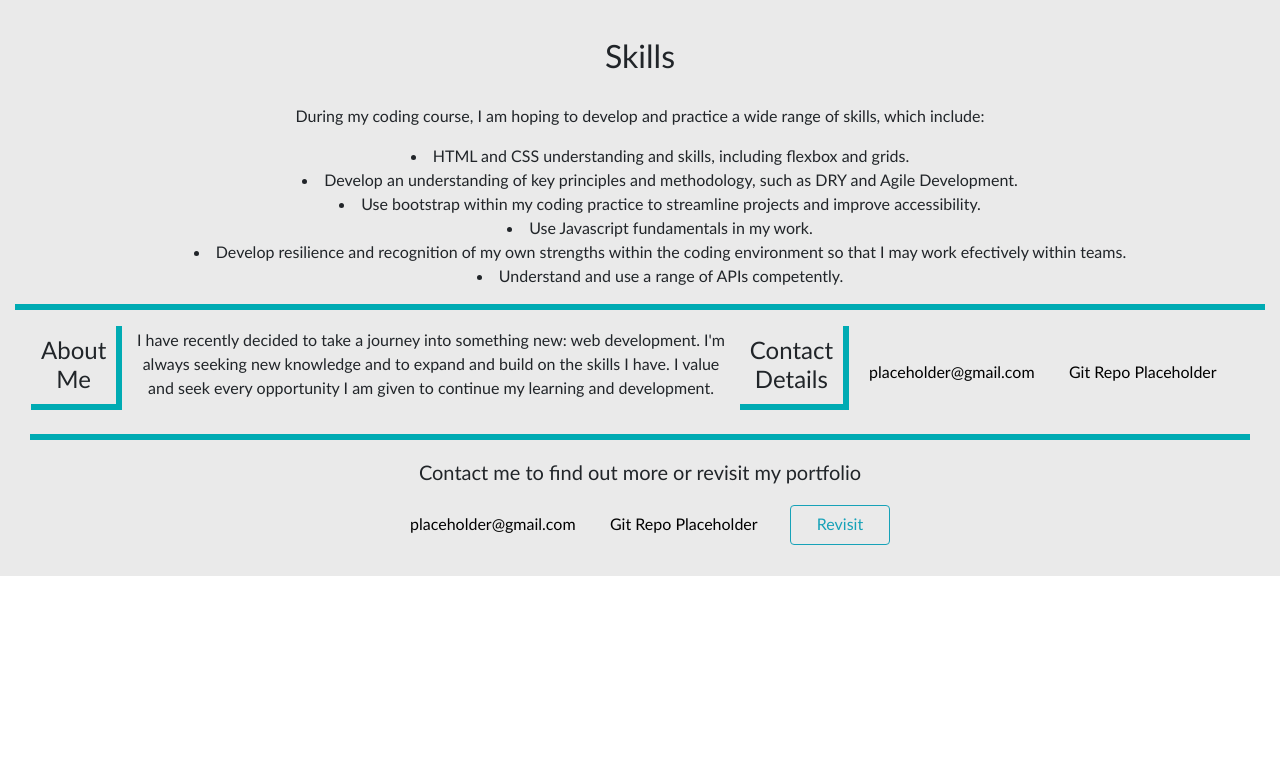
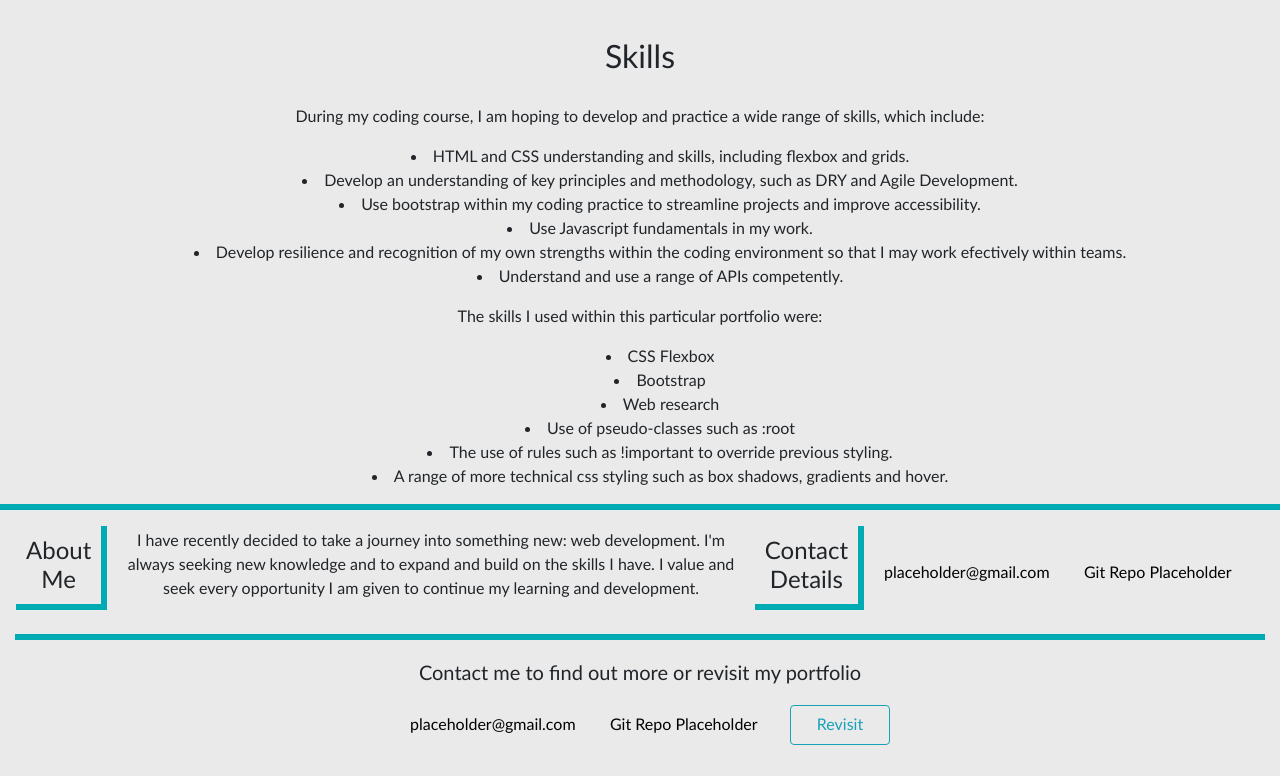
Before and after one commit to JCourtney22/Bootstrap-Portfolio, a plain HTML site: page index.html in a window 1280 px wide. Shown: the part 1929-2705 px from the top of the page. Before the commit the page ends 2505 px from the top, so only its background shows below. Drawn offline with nearby package versions, Linux system fonts and the light colour scheme.

Commit message:
Skill section updated with more specific skills used within this current portfolio.

```diff
--- a/css/style.css
+++ b/css/style.css
@@ -115,7 +115,7 @@ h5 {
 .abouthead {
   display: flex;
   padding: 10px;
-  align-items: baseline;
+  align-items: center;
   text-align: center;
 }
 
--- a/index.html
+++ b/index.html
@@ -1,12 +1,14 @@
 <!Doctype html>
 <html lang="en">
+
 <head>
   <!-- Required meta tags -->
   <meta charset="utf-8">
   <meta name="viewport" content="width=device-width, initial-scale=1, shrink-to-fit=no">
 
   <!-- Bootstrap CSS -->
-    <link rel="stylesheet" href="https://cdn.jsdelivr.net/npm/bootstrap@4.3.1/dist/css/bootstrap.min.css" integrity="sha384-ggOyR0iXCbMQv3Xipma34MD+dH/1fQ784/j6cY/iJTQUOhcWr7x9JvoRxT2MZw1T" crossorigin="anonymous">
+  <link rel="stylesheet" href="https://cdn.jsdelivr.net/npm/bootstrap@4.3.1/dist/css/bootstrap.min.css"
+    integrity="sha384-ggOyR0iXCbMQv3Xipma34MD+dH/1fQ784/j6cY/iJTQUOhcWr7x9JvoRxT2MZw1T" crossorigin="anonymous">
   <!-- CSS -->
   <link rel="stylesheet" href="./css/style.css">
 
@@ -37,7 +39,8 @@
 
 
   <div class="jumbotron" id="home">
-  <img src="./images/photo.jpg" class="img rounded-circle mb-3 img-fluid" style="width: 150px; height: 130px;" alt="Avatar" />
+    <img src="./images/photo.jpg" class="img rounded-circle mb-3 img-fluid" style="width: 150px; height: 130px;"
+      alt="Avatar" />
     <h1 class="display-4">Jade Courtney</h1>
     <p class="lead"></p>
   </div>
@@ -50,10 +53,13 @@
       <!-- Card 1 -->
       <div class="cardContainer col-lg-12 col-md-12 col-sm-12">
         <div class="card">
-          <a href="https://jcourtney22.github.io/Module-1-Challenge/"><img src="./images/refactory2.png" class="img1 card-img-top" alt="..."></a>
+          <a href="https://jcourtney22.github.io/Module-1-Challenge/"><img src="./images/refactory2.png"
+              class="img1 card-img-top" alt="..."></a>
           <div class="card-body">
             <h5 class="card-title">Refactoring Challenge</h5>
-            <p class="card-text text-center">My first project was a refactoring challenge where I learnt to idenitfy how to structure code neatly and appropriately.<p>
+            <p class="card-text text-center">My first project was a refactoring challenge where I learnt to idenitfy how
+              to structure code neatly and appropriately.
+            <p>
           </div>
         </div>
       </div>
@@ -63,8 +69,9 @@
     <div class="row">
       <div class="cardContainer col-lg-6 col-md-4 col-sm-12">
         <div class="card">
-          <a href="https://jcourtney22.github.io/Portfolio-Challenge-2/"><img src="./images/Flexbox and Grid Portfolio.png"
-              class="card-img card-img-top img-fluid mx-auto" alt="placeholder image"></a>
+          <a href="https://jcourtney22.github.io/Portfolio-Challenge-2/"><img
+              src="./images/Flexbox and Grid Portfolio.png" class="card-img card-img-top img-fluid mx-auto"
+              alt="placeholder image"></a>
           <div class="card-body">
             <h5 class="card-title">Flexbox and Grid Portfolio</h5>
             <p class="card-text">My first Portfolio was created using flexbox and CSS grids.</p>
@@ -106,6 +113,7 @@
         </div>
       </div>
     </div>
+  </div>
 
 
   <!-- Skill Section -->
@@ -126,6 +134,15 @@
             efectively within teams.</li>
           <li>Understand and use a range of APIs competently.</li>
         </ul>
+        <p>The skills I used within this particular portfolio were:</p>
+        <ul>
+          <li>CSS Flexbox</li>
+          <li>Bootstrap</li>
+          <li>Web research</li>
+          <li>Use of pseudo-classes such as :root</li>
+          <li>The use of rules such as !important to override previous styling.</li>
+          <li>A range of more technical css styling such as box shadows, gradients and hover.</li>
+        </ul>
       </div>
     </div>
   </div>
@@ -133,18 +150,19 @@
 
   <!-- Contact and About Me Section -->
 
-<nav class="about navbar navbar-expand-lg navbar-light bg-light" id="contact">
+  <div class="about navbar navbar-expand-lg navbar-light " id="contact">
     <h4 class="abouthead">About Me</h4>
-  <p class="abouthead">I have recently decided to take a journey into something new: web development. I'm always seeking new
-    knowledge and to expand and build on the skills I have. I value and seek every opportunity I am given to continue my learning and development.</p>
+    <p class="abouthead">I have recently decided to take a journey into something new: web development. I'm always
+      seeking new
+      knowledge and to expand and build on the skills I have. I value and seek every opportunity I am given to
+      continue my learning and development.
+    </p>
     <h4 class="abouthead">Contact Details</h4>
-  <div class="collapse navbar-collapse" id="navbarNavAltMarkup">
     <div class="navbar-nav">
       <a class="custom abouthead nav-item nav-link active" href="#">placeholder@gmail.com</a>
       <a class="custom abouthead nav-item nav-link" href="#">Git Repo Placeholder</a>
     </div>
   </div>
-</nav>
 
   <!-- Footer Section -->
 
@@ -158,5 +176,7 @@
   </footer>
 
 
+
 </body>
+
 </html>
```
Lines whose indentation alone changed are shown as unchanged.
